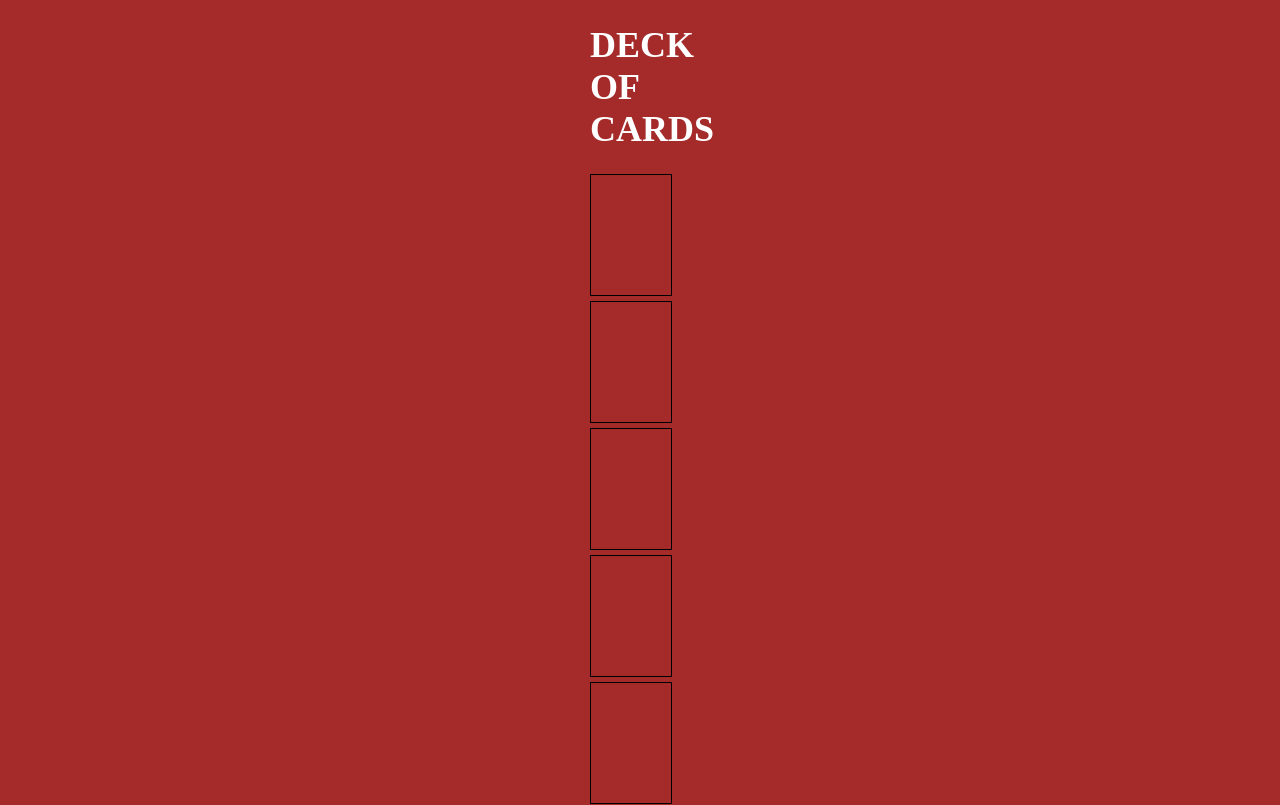
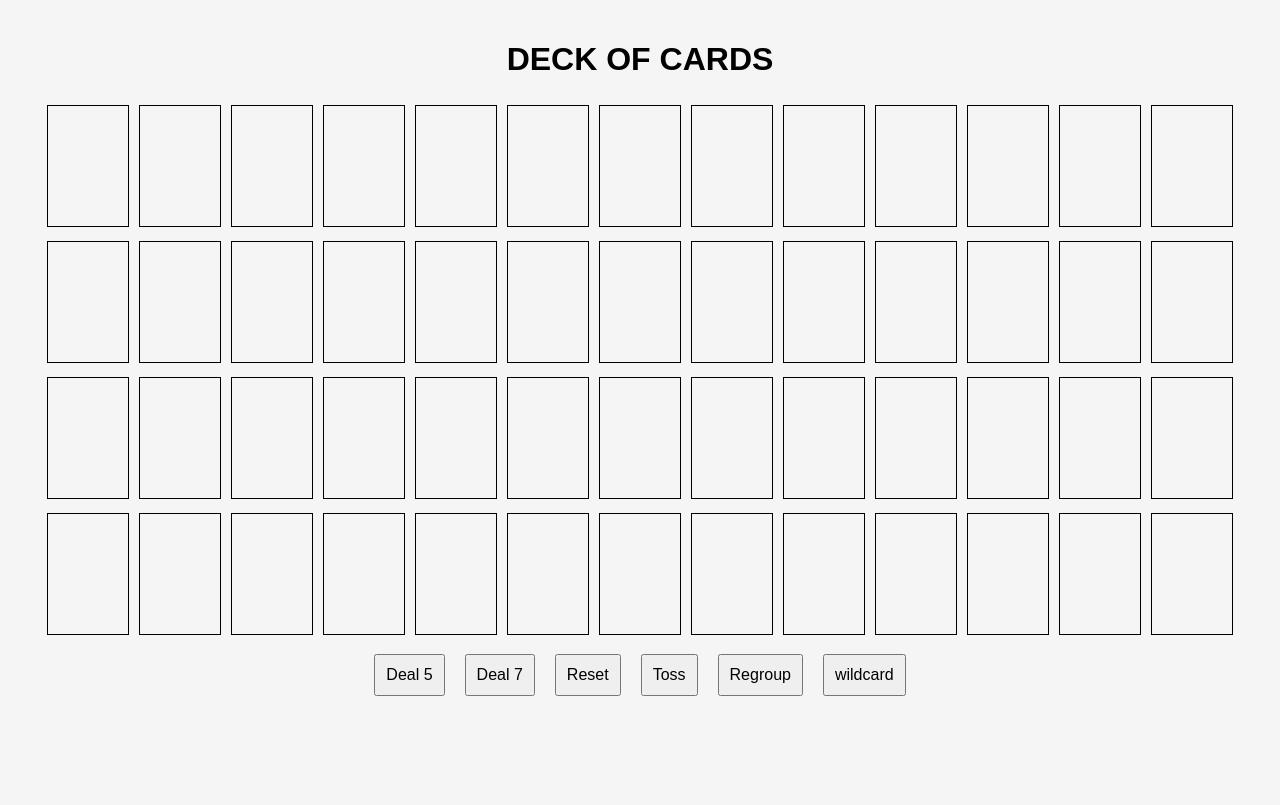
Before and after one commit to 22DhruvPatel/deck-of-cards, a plain HTML site: page index.html in a window 1280 px wide. Shown: the top 805 px of the page. Drawn offline with nearby package versions, Linux system fonts and the light colour scheme.

Commit message:
Changed the CSS of body and added CSS to buttons, need to add CSS for deck also

```diff
--- a/index.html
+++ b/index.html
@@ -13,27 +13,27 @@
 
   <style>
     body{
-      width: 100px;
-      height: 140px;
-      background-color: brown;
-      border-radius: 10px;
-      margin: auto;
-      cursor: pointer;
-      display: flex;
-      align-items: center;
-      justify-content: center;
-      color: white;
-      font-size: 18px;
+      font-family: Arial, sans-serif;
+      text-align: center;
+      background-color: #f5f5f5;
+      margin: 0;
+      padding: 20px;
     }
-    #root{
-      width: 100%;
-      height: 100%;
+
+    .card {
+      display: inline-block;
+      width: 80px;
+      height: 120px;
+      border: 1px solid black;
+      margin: 5px;
+      text-align: center;
+      line-height: 120px;
+      font-size: 20px;
     }
-    .card {
-        display: inline-block;
-        width: 80px;
-        height: 120px;
-        border: 1px solid black;
+    button {
+      margin: 10px;
+      padding: 10px;
+      font-size: 16px;
     }
   </style>
 </head>
@@ -103,6 +103,15 @@
       },[]);
 
 
+      const lets_drawCard = () => {
+        if (deck.length === 0) return;
+        let randomIndex = Math.floor(Math.random() * deck.length);
+        let newCard = deck[randomIndex];
+        setDeck(deck.filter((_, index) => index !== randomIndex));
+        setAlreadyDrawnCards([...alreadyDrawnCards, newCard]);
+      };
+
+
 
 
 
@@ -116,7 +125,7 @@
                 key={index}
                 suit={card.suit_dhruv}
                 is_picked={handPickedcards===index}
-
+                // onClick={}
               />
             ))}
 
```
